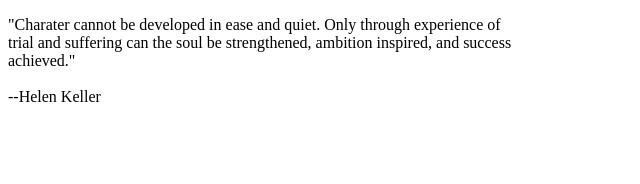
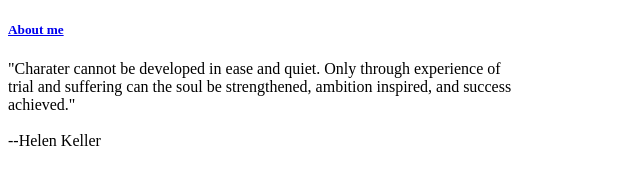
Before and after one commit to cmitchell7376/html-me-something, a plain HTML site: page index.html in a window 1280 px wide. Shown: the whole page, without its empty margins (0-640 px from the left). Drawn offline with Linux system fonts and the light colour scheme.

Commit message:
added a link

```diff
--- a/index.html
+++ b/index.html
@@ -4,6 +4,9 @@
         <title>Opeing Page</title>
     </head>
     <body>
+        <div>
+            <a href="file:///C:/Users/cmitc/lc101/html-me-something/about-me.html"><h5>About me</h5></a>
+        </div>
         <div>
             <p>"Charater cannot be developed in ease and quiet. Only through experience of <br>
             trial and suffering can the soul be strengthened, ambition inspired, and success<br>
```
Also changed, not shown: about-me.html (added, +1 -0 lines).
